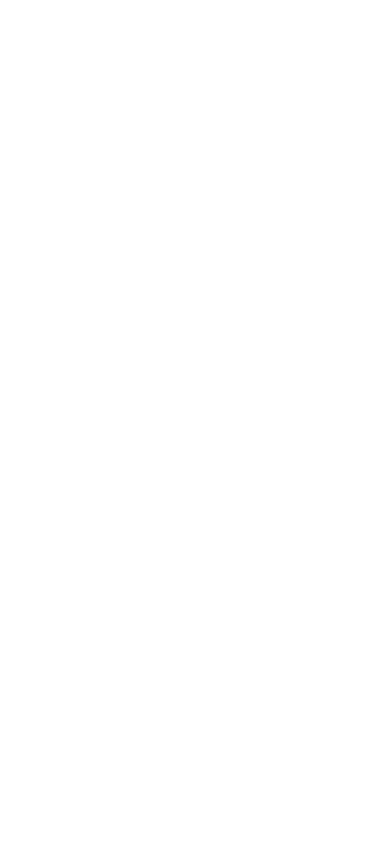
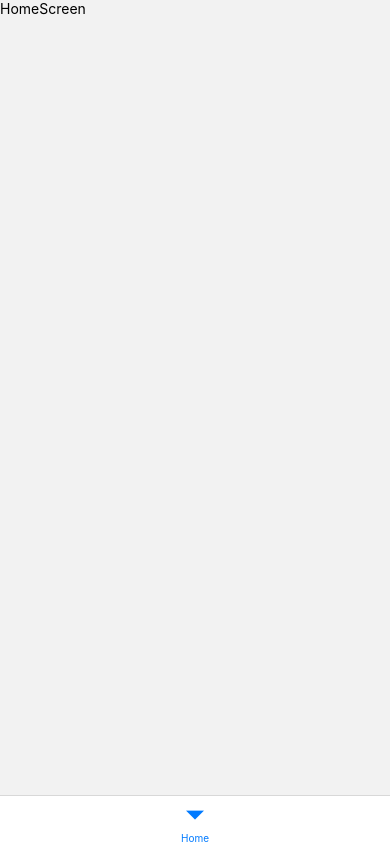
Before and after one commit to dynamichny/movie-database-rn, a React Native app: screen / in a window 390 px wide. Built offline with nearby package versions, Linux system fonts and the light colour scheme.

Commit message:
feat: introduced react navigation

```diff
--- a/src/App.tsx
+++ b/src/App.tsx
@@ -1,8 +1,8 @@
 import React from 'react'
-import { View } from 'react-native'
+import _ from 'lodash'
+import Navigation from './navigation'
+import withStatusBar from './components/hocs/withStatusBar'
 
-const App = () => {
-  return <View />
-}
+const App = _.flowRight(withStatusBar)(Navigation)
 
 export default App
--- /dev/null
+++ b/src/components/hocs/withStatusBar.tsx
@@ -0,0 +1,17 @@
+import React from 'react'
+import { StatusBar } from 'react-native'
+
+const withStatusBar = (Component: React.ComponentType) => (props: any) => {
+  return (
+    <>
+      <StatusBar
+        barStyle="dark-content"
+        backgroundColor="white"
+        translucent={false}
+      />
+      <Component {...props} />
+    </>
+  )
+}
+
+export default withStatusBar
--- /dev/null
+++ b/src/navigation/BottomNavigator.tsx
@@ -0,0 +1,22 @@
+import * as React from 'react'
+import {
+  BottomTabNavigationOptions,
+  createBottomTabNavigator,
+} from '@react-navigation/bottom-tabs'
+import HomeScreen from '~screens/HomeScreen/HomeScreen'
+import { BottomTabsRoutes } from './routes'
+import { BottomTabsParamList } from './navigationTypes'
+
+const BottomTabs = createBottomTabNavigator<BottomTabsParamList>()
+
+const options: BottomTabNavigationOptions = {
+  headerShown: false,
+}
+
+const BottomTabsNavigator = () => (
+  <BottomTabs.Navigator screenOptions={options}>
+    <BottomTabs.Screen component={HomeScreen} name={BottomTabsRoutes.Home} />
+  </BottomTabs.Navigator>
+)
+
+export default BottomTabsNavigator
--- /dev/null
+++ b/src/navigation/RootStackNavigator.tsx
@@ -0,0 +1,23 @@
+import * as React from 'react'
+import {
+  createStackNavigator,
+  StackNavigationOptions,
+} from '@react-navigation/stack'
+import BottomTabsNavigator from './BottomNavigator'
+import { RootStackNavigatorRoutes } from './routes'
+import { RootStackParamList } from './navigationTypes'
+
+const Stack = createStackNavigator<RootStackParamList>()
+
+const options: StackNavigationOptions = { headerShown: false }
+
+const RootStackNavigator = () => (
+  <Stack.Navigator screenOptions={options}>
+    <Stack.Screen
+      component={BottomTabsNavigator}
+      name={RootStackNavigatorRoutes.BottomTabs}
+    />
+  </Stack.Navigator>
+)
+
+export default RootStackNavigator
--- /dev/null
+++ b/src/navigation/index.tsx
@@ -0,0 +1,13 @@
+import * as React from 'react'
+import { NavigationContainer } from '@react-navigation/native'
+import RootStackNavigator from './RootStackNavigator'
+
+const Navigation = () => {
+  return (
+    <NavigationContainer>
+      <RootStackNavigator />
+    </NavigationContainer>
+  )
+}
+
+export default Navigation
--- /dev/null
+++ b/src/navigation/navigationTypes.ts
@@ -0,0 +1,21 @@
+import { BottomTabScreenProps } from '@react-navigation/bottom-tabs'
+import { RootStackNavigatorRoutes, BottomTabsRoutes } from './routes'
+
+//#region NAVIGATOR TYPES
+
+export type RootStackParamList = {
+  [RootStackNavigatorRoutes.BottomTabs]: BottomTabsParamList
+}
+
+export type BottomTabsParamList = {
+  [BottomTabsRoutes.Home]: undefined
+}
+//#endregion
+
+//#region SCREEN TYPES
+
+export type HomeScreenProps = BottomTabScreenProps<
+  BottomTabsParamList,
+  BottomTabsRoutes.Home
+>
+//#endregion
--- /dev/null
+++ b/src/navigation/routes.ts
@@ -0,0 +1,7 @@
+export enum RootStackNavigatorRoutes {
+  BottomTabs = 'BottomTabs',
+}
+
+export enum BottomTabsRoutes {
+  Home = 'Home',
+}
--- /dev/null
+++ b/src/screens/HomeScreen/HomeScreen.tsx
@@ -0,0 +1,14 @@
+import React from 'react'
+import { Text, View } from 'react-native'
+import { SafeAreaView } from 'react-native-safe-area-context'
+import { HomeScreenProps } from '~navigation/navigationTypes'
+
+const HomeScreen: React.FC<HomeScreenProps> = () => {
+  return (
+    <SafeAreaView>
+      <Text>HomeScreen</Text>
+    </SafeAreaView>
+  )
+}
+
+export default HomeScreen
```
Also changed, not shown: package.json (+9 -1 lines), 5 other files (tests, documents, lock files or other folders).
